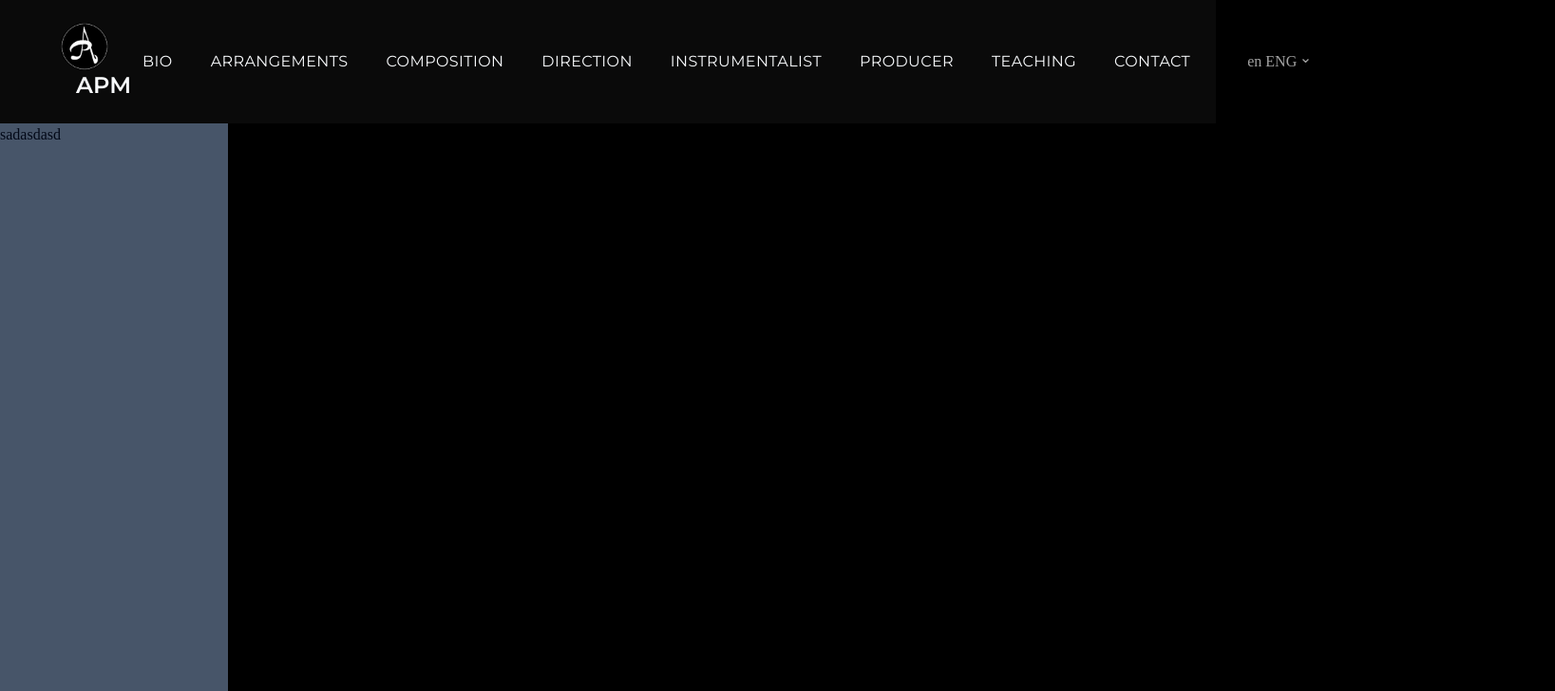
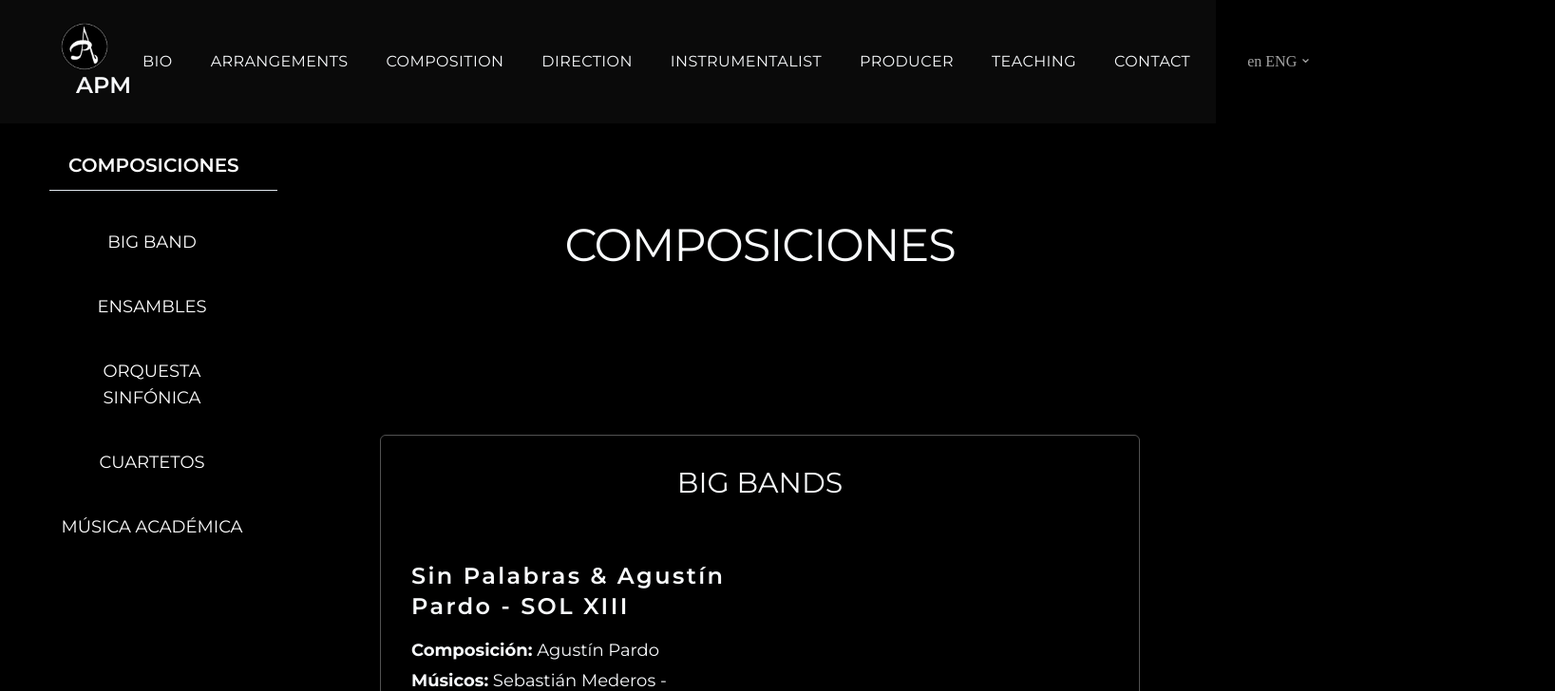
Before and after one commit to GC5355/web-agustin-pardo, a Next.js app: page /en/composicion in a window 1280 px wide. Shown: the top 728 px of the page at 95% size, 1637 px wide, since content can reach past the window. Built offline with nearby package versions, Linux system fonts and the light colour scheme.

Commit message:
deshacer cagadas

```diff
--- a/src/app/[locale]/arreglos/layout.tsx
+++ b/src/app/[locale]/arreglos/layout.tsx
@@ -1,22 +1,57 @@
-import React, { type ReactNode } from 'react'
-import { type Metadata } from 'next'
+"use client";
 
+import React, { ReactNode } from "react";
+import { Link as ScrollLink, Element } from "react-scroll";
+import { Separator } from "@/components/ui/separator";
 
 interface LayoutProps {
-  children: ReactNode
+  children: ReactNode;
 }
 
-export const metadata: Metadata = {
-  title: `ARREGLOS`,
-  description:
-    'Contacto vía email y WhatsApp con la Asociación Vegana del Uruguay.',
+export default function Layout({ children }: LayoutProps) {
+  return (
+    <div className="flex">
+      <aside className="hidden xl:block fixed top-0 left-0 h-screen w-60  ml-10 ">
+        <h3 className="text-white text-xl font-montserrat font-semibold mt-40 ml-16">
+          AREGLOS
+        </h3>
+        <Separator className="my-3" />
+        <nav className="md:sticky w-full  p-4 flex justify-center mt-6 -z-40">
+          <ul className="flex flex-col space-y-10 font-montserrat font-normal text-lg text-center ">
+            <li>
+              <ScrollLink
+                to="Ensambles"
+                smooth={true}
+                duration={500}
+                className="cursor-pointer text-white hover:underline underline-offset-8"
+              >
+                ENSAMBLES
+              </ScrollLink>
+            </li>
+            <li>
+              <ScrollLink
+                to="Cuerdas"
+                smooth={true}
+                duration={500}
+                className="cursor-pointer text-white hover:underline underline-offset-8"
+              >
+                CUERDAS
+              </ScrollLink>
+            </li>
+            <li>
+              <ScrollLink
+                to="Vientos"
+                smooth={true}
+                duration={500}
+                className="cursor-pointer text-white hover:underline underline-offset-8"
+              >
+                VIENTOS
+              </ScrollLink>
+            </li>
+          </ul>
+        </nav>
+      </aside>
+      <main className="xl:ml-80 w-full">{children}</main>
+    </div>
+  );
 }
-
-export default function layout({ children }: LayoutProps) {
-  return (
-    <div>
-
-      {children}
-    </div>
-  )
-}
--- a/src/app/[locale]/composicion/layout.tsx
+++ b/src/app/[locale]/composicion/layout.tsx
@@ -1,22 +1,80 @@
-import React, { type ReactNode } from 'react'
-import { type Metadata } from 'next'
+
+'use client'
+
+import React, { ReactNode } from 'react';
+import { Link as ScrollLink, Element } from "react-scroll";
+import { Separator } from "@/components/ui/separator"
+
+interface LayoutProps {
+  children: ReactNode;
+}
 
 
-interface LayoutProps {
-  children: ReactNode
+export default function Layout({ children }: LayoutProps) {
+  return (
+    <div className="flex">
+      <aside className="hidden xl:block fixed top-0 left-0 h-screen w-60  ml-10 ">
+      <h3 className='text-white text-xl font-montserrat font-semibold mt-40 ml-8'>COMPOSICIONES</h3>
+      <Separator className='ml-3 my-3' />
+        <nav className="md:sticky w-full  p-4 flex justify-center mt-6 -z-40">
+          <ul className="flex flex-col space-y-10 font-montserrat font-normal text-lg text-center ">
+
+            <li>
+              <ScrollLink
+                to="BigBand"
+                smooth={true}
+                duration={500}
+                className="cursor-pointer text-white hover:underline underline-offset-8"
+              >
+                BIG BAND
+              </ScrollLink>
+            </li>
+            <li>
+              <ScrollLink
+                to="Ensambles"
+                smooth={true}
+                duration={500}
+                className="cursor-pointer text-white hover:underline underline-offset-8"
+              >
+                ENSAMBLES
+              </ScrollLink>
+            </li>
+            <li>
+              <ScrollLink
+                to="Orquesta"
+                smooth={true}
+                duration={500}
+                className="cursor-pointer text-white hover:underline underline-offset-8"
+              >
+                ORQUESTA SINFÓNICA
+              </ScrollLink>
+            </li>
+            <li>
+              <ScrollLink
+                to="Cuartetos"
+                smooth={true}
+                duration={500}
+                className="cursor-pointer text-white hover:underline underline-offset-8"
+              >
+                CUARTETOS
+              </ScrollLink>
+            </li>
+            <li>
+              <ScrollLink
+                to="MusicaAcademica"
+                smooth={true}
+                duration={500}
+                className="cursor-pointer text-white hover:underline underline-offset-8"
+              >
+                MÚSICA ACADÉMICA
+              </ScrollLink>
+            </li>
+          </ul>
+        </nav>
+      </aside>
+      <main className="xl:ml-80 w-full">
+        {children}
+      </main>
+    </div>
+  );
 }
-
-export const metadata: Metadata = {
-  title: `Composición`,
-  description:
-    'Composiciones de Agustín Pardo.',
-}
-
-export default function layout({ children }: LayoutProps) {
-  return (
-    <div className='relative'>
-      <div className=' sticky z- h-screen w-60 bg-slate-600 '>sadasdasd</div>
-      {children}
-    </div>
-  )
-}
```
